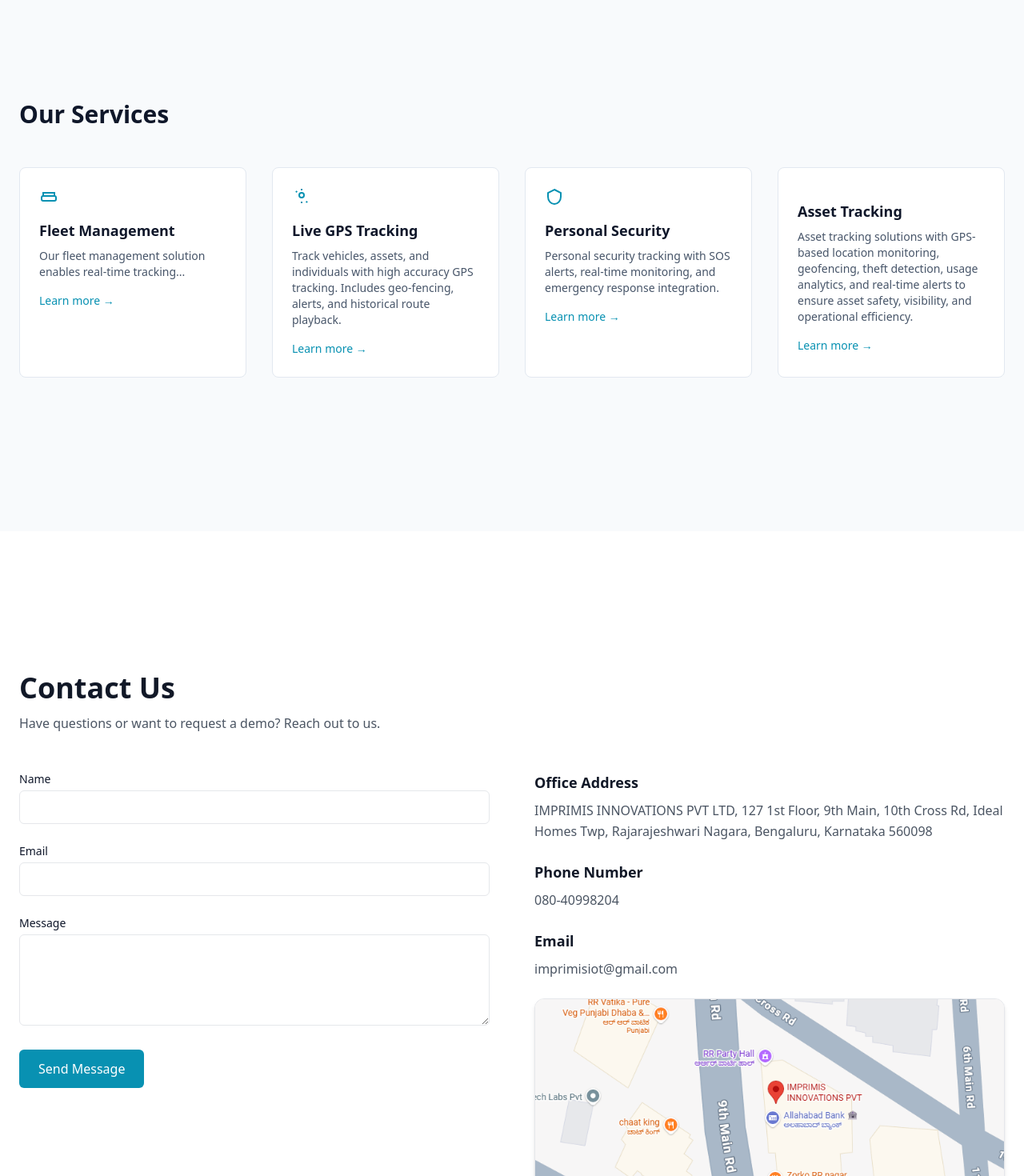
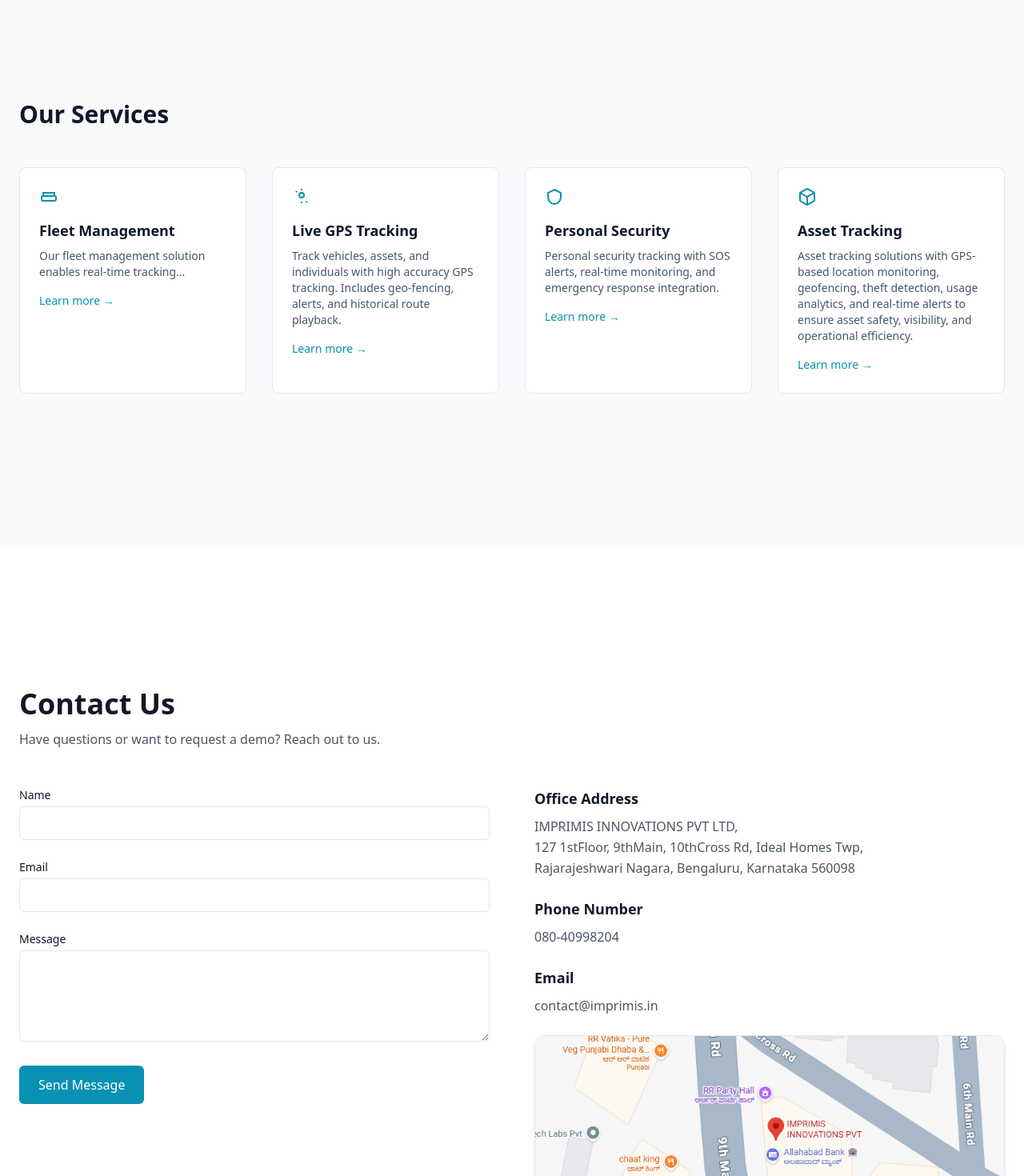
Before and after one commit to bharathsr0912/imprimis-web, a Next.js app: page / in a window 1280 px wide. Shown: the part 1358-2828 px from the top of the page at 80% size. Built offline with nearby package versions, Linux system fonts and the light colour scheme.

Commit message:
contact and service section updated

```diff
--- a/components/sections/ContactSection.tsx
+++ b/components/sections/ContactSection.tsx
@@ -1,8 +1,9 @@
 import ContactForm from "@/components/contact/ContactForm";
 
 export default function ContactSection() {
-  const address =
-    "IMPRIMIS INNOVATIONS PVT LTD, 127 1st Floor, 9th Main, 10th Cross Rd, Ideal Homes Twp, Rajarajeshwari Nagara, Bengaluru, Karnataka 560098";
+  const address = `IMPRIMIS INNOVATIONS PVT LTD,
+127 1stFloor, 9thMain, 10thCross Rd, Ideal Homes Twp,
+Rajarajeshwari Nagara, Bengaluru, Karnataka 560098`;
 
   return (
     <section
@@ -34,7 +35,7 @@ export default function ContactSection() {
               <h3 className="text-lg font-semibold text-gray-900 dark:text-white mb-2">
                 Office Address
               </h3>
-              <p className="text-gray-600 dark:text-gray-300 leading-relaxed">
+              <p className="text-gray-600 dark:text-gray-300 leading-relaxed whitespace-pre-line">
                 {address}
               </p>
             </div>
@@ -53,11 +54,10 @@ export default function ContactSection() {
                 Email
               </h3>
               <p className="text-gray-600 dark:text-gray-300 leading-relaxed">
-                imprimisiot@gmail.com
+                contact@imprimis.in
               </p>
             </div>
 
-            {/* SAME MAP + SAME LINK */}
             <a
               href="https://maps.app.goo.gl/QN7xr9fc1tQwU8XF6?g_st=aw"
               target="_blank"
--- a/data/services.ts
+++ b/data/services.ts
@@ -58,7 +58,7 @@ export const services = [
     ],
   },
   {
-    slug: "Assest-tracking",
+    slug: "asset-tracking",
     title: "Asset Tracking",
     icon:  Package,
     short: "Real-time tracking and monitoring of valuable assets.",
```
